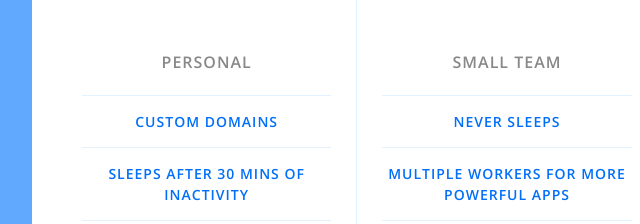
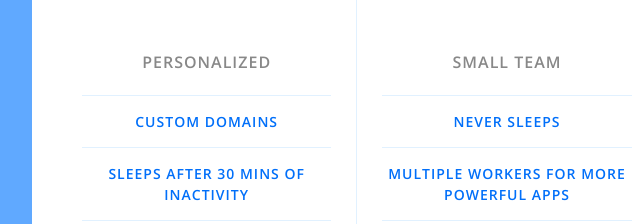
Before and after one commit to KwantumD/pricing-panel, a plain HTML site: page index.html in a window 1280 px wide. Shown: the part 294-518 px from the top of the page, 133-773 px from the left. Drawn offline with nearby package versions, Linux system fonts and the light colour scheme.

Commit message:
Update index.html

```diff
--- a/index.html
+++ b/index.html
@@ -14,7 +14,7 @@
 
     <div class="pricing-plan">
       <img src="icons/icon1.png" alt="" class="pricing-img">
-      <h1 class="pricing-header">Personal</h1>
+      <h1 class="pricing-header">Personalized</h1>
       <ul class="pricing-features">
         <li class="pricing-features-item">Custom domains</li>
         <li class="pricing-features-item">Sleeps after 30 mins of inactivity</li>
```
